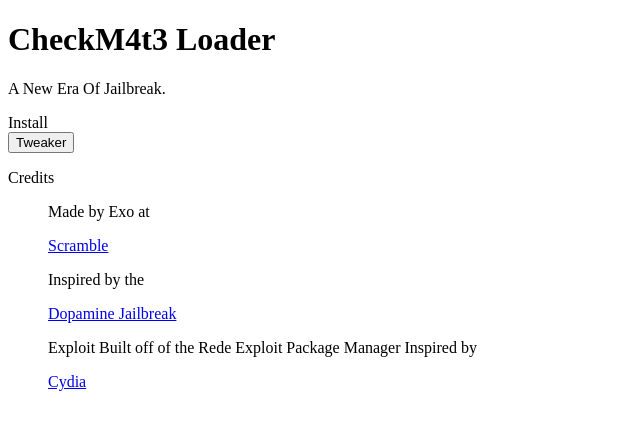
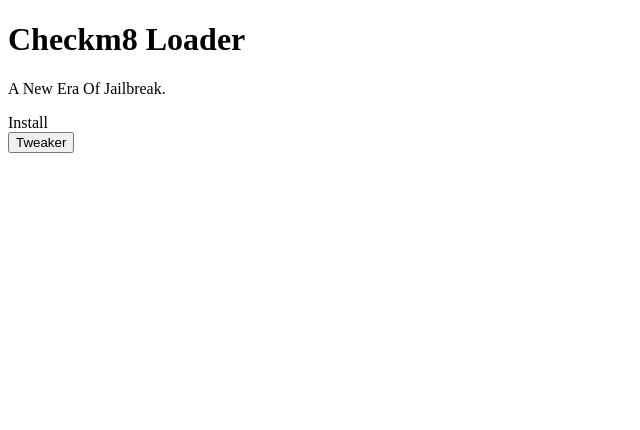
Before and after one commit to xTGuy/CheckM4t3-Loader, a plain HTML site: page index.html in a window 1280 px wide. Shown: the whole page, without its empty margins (0-640 px from the left). Drawn offline with Linux system fonts and the light colour scheme.

Commit message:
Update index.html

```diff
--- a/index.html
+++ b/index.html
@@ -2,7 +2,7 @@
 <html>
   <body>
     <h1>
-      CheckM4t3 Loader
+      Checkm8 Loader
     </h1>
     <p>
       A New Era Of Jailbreak.
@@ -16,14 +16,5 @@
         </button>
       </a>
       </div>
-      <p></p>
-      <h7>Credits</h7>
-      <ul>
-        Made by Exo at <a href="https://scramble.glide.page"><p>Scramble</p></a>
-        Inspired by the <a href="https://ellekit.space/dopamine/"><p>Dopamine Jailbreak</p></a>
-        Exploit Built off of the Rede Exploit
-        Package Manager Inspired by <a href="https://www.saurik.com/telesphoreo.html"><p>Cydia</p></a>
-      </ul>
-    </div>
   </body>
 </html>
```
